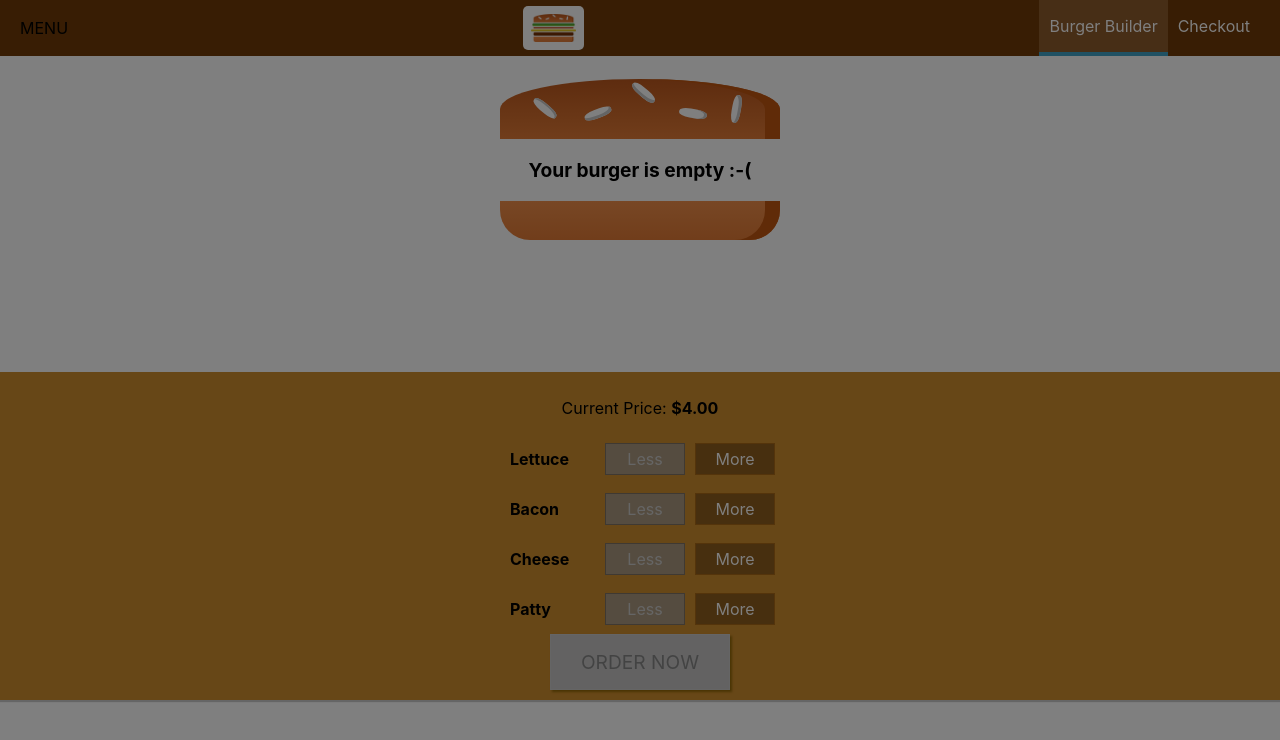
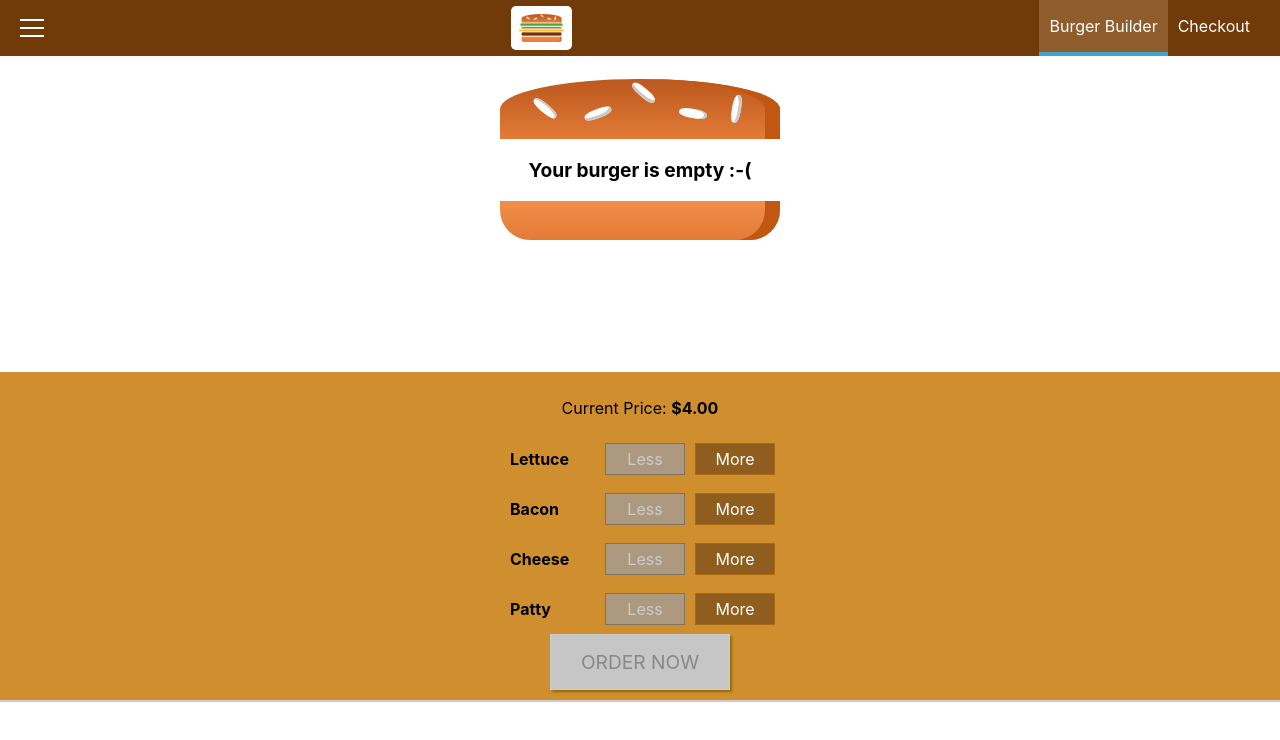
Before and after one commit to a-Leong/BurgerBuilder, a React (Create React App) app: page / in a window 1280 px wide. Shown: the top 740 px of the page. Built offline with nearby package versions, Linux system fonts and the light colour scheme; the HTML template or start-up script is replaced by a standard one.

Commit message:
implement SideDrawer toggle

```diff
--- a/src/components/Layout/Layout.js
+++ b/src/components/Layout/Layout.js
@@ -6,17 +6,23 @@ import SideDrawer from '../Navigation/SideDrawer/SideDrawer';
 
 class Layout extends Component {
     state = {
-        showSideDrawer: true
+        showSideDrawer: false
     }
 
     sideDrawerClosedHandler = () => {
         this.setState({ showSideDrawer: false })
     }
 
+    sideDrawerToggleHandler = () => {
+        this.setState( (prevState) => {
+            return { showSideDrawer: !prevState.showSideDrawer };
+        })
+    }
+
     render() {
         return (
             <Aux>
-                <Toolbar />
+                <Toolbar menuClicked={this.sideDrawerToggleHandler}/>
                 <SideDrawer
                     open={this.state.showSideDrawer}
                     closed={this.sideDrawerClosedHandler} />
--- /dev/null
+++ b/src/components/Navigation/SideDrawer/DrawerToggle/DrawerToggle.js
@@ -0,0 +1,14 @@
+import React from 'react';
+import styles from './DrawerToggle.module.css';
+
+const drawerToggle = props => (
+    <div
+        className={styles.DrawerToggle}
+        onClick={props.clicked}>
+        <div></div>
+        <div></div>
+        <div></div>
+    </div>
+);
+
+export default drawerToggle;
--- /dev/null
+++ b/src/components/Navigation/SideDrawer/DrawerToggle/DrawerToggle.module.css
@@ -0,0 +1,11 @@
+.DrawerToggle {
+    display: inline-block;
+    cursor: pointer;
+}
+
+.DrawerToggle div {
+    width: 24px;
+    height: 2px;
+    background-color: white;
+    margin: 6px 0;
+}
--- a/src/components/Navigation/Toolbar/Toolbar.js
+++ b/src/components/Navigation/Toolbar/Toolbar.js
@@ -2,10 +2,11 @@ import React from 'react';
 import styles from './Toolbar.module.css';
 import Logo from '../../Logo/Logo';
 import NavigationItems from '../NavigationItems/NavigationItems';
+import DrawerToggle from '../SideDrawer/DrawerToggle/DrawerToggle';
 
 const toolbar = (props) => (
     <header className={styles.Toolbar}>
-        <div>MENU</div>
+        <DrawerToggle clicked={props.menuClicked} />
         <div className={styles.Logo}>
             <Logo />
         </div>
--- a/src/components/Navigation/Toolbar/Toolbar.module.css
+++ b/src/components/Navigation/Toolbar/Toolbar.module.css
@@ -21,6 +21,10 @@
     height: 80%;
 }
 
+.Toolbar button {
+
+}
+
 @media (max-width: 499px) {
     .DesktopOnly {
         display: none;
```
